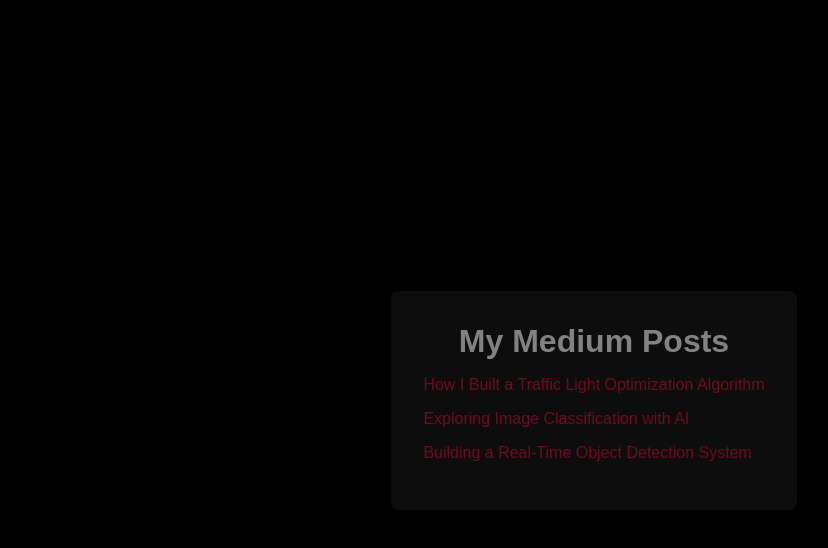
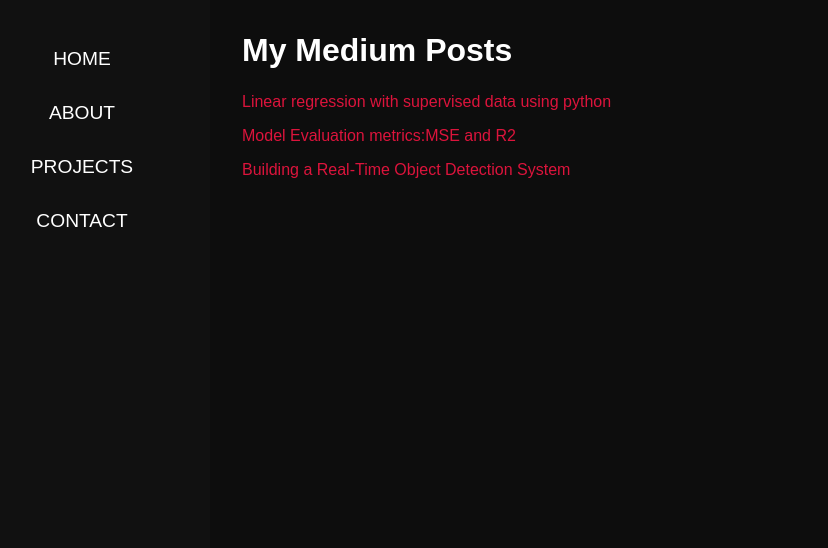
Before and after one commit to arshad3e/arshad3e.github.io, a plain HTML site: page blog.html in a window 1280 px wide. Shown: the whole page, without its empty margins (46-874 px from the left). Drawn offline with Linux system fonts and the light colour scheme.

Commit message:
Update blog.html

```diff
--- a/blog.html
+++ b/blog.html
@@ -3,7 +3,7 @@
 <head>
   <meta charset="UTF-8">
   <meta name="viewport" content="width=device-width, initial-scale=1.0">
-  <title>Blog - Medium Posts Showcase</title>
+  <title>Arshad's Blog</title>
   <style>
     * {
       margin: 0;
@@ -16,45 +16,49 @@
       color: white;
       font-family: 'Arial', sans-serif;
       overflow: hidden;
-      display: flex;
-      justify-content: center;
-      align-items: center;
       height: 100vh;
     }
 
     .animation-container {
-      position: relative;
+      position: fixed;
+      top: 0;
+      left: 0;
+      width: 100vw;
+      height: 100vh;
+      background: black;
       display: flex;
       justify-content: center;
       align-items: center;
-      background: linear-gradient(135deg, #111, #333);
-      width: 100vw;
-      height: 100vh;
-      overflow: hidden;
     }
 
     .letter {
-      font-size: 150px;
+      font-size: 200px;
       font-weight: bold;
       color: crimson;
-      text-shadow: 0 0 20px crimson;
-      animation: fadeInZoom 3s ease-in-out forwards;
+      animation: zoomEffect 3s forwards;
     }
 
-    @keyframes fadeInZoom {
+    @keyframes zoomEffect {
       0% {
-        opacity: 0;
-        transform: scale(0.1);
+        transform: scale(1);
+      }
+      50% {
+        transform: scale(5);
+        color: crimson;
+        opacity: 0.9;
       }
       100% {
-        opacity: 1;
-        transform: scale(1);
+        transform: scale(60) translateY(-10vh);
+        opacity: 0;
       }
     }
 
-    .blog-container {
+    .main-container {
       opacity: 0;
-      animation: fadeIn 3s ease-in 3s forwards;
+      display: flex;
+      flex-direction: row;
+      height: 100vh;
+      animation: fadeIn 2s ease-in 3s forwards;
     }
 
     @keyframes fadeIn {
@@ -66,15 +70,37 @@
       }
     }
 
-    .medium-posts {
+    .sidebar {
+      width: 20%;
+      background-color: #111;
+      display: flex;
+      flex-direction: column;
+      align-items: center;
+      padding-top: 2rem;
+    }
+
+    .sidebar a {
+      color: white;
+      text-decoration: none;
+      font-size: 1.2rem;
+      margin: 1rem 0;
+      text-transform: uppercase;
+    }
+
+    .sidebar a:hover {
+      color: crimson;
+    }
+
+    .content {
+      width: 80%;
       padding: 2rem;
-      background-color: rgba(255, 255, 255, 0.1);
-      border-radius: 8px;
+      background: rgba(255, 255, 255, 0.05);
     }
 
     h1 {
-      text-align: center;
+      text-align: left;
       font-size: 2rem;
+      margin-bottom: 1.5rem;
     }
 
     ul {
@@ -86,12 +112,12 @@
       margin: 1rem 0;
     }
 
-    a {
+    a.post-link {
       color: crimson;
       text-decoration: none;
     }
 
-    a:hover {
+    a.post-link:hover {
       text-decoration: underline;
     }
   </style>
@@ -100,13 +126,19 @@
   <div class="animation-container">
     <div class="letter">A</div>
   </div>
-  <div class="blog-container">
-    <div class="medium-posts">
+  <div class="main-container">
+    <div class="sidebar">
+      <a href="#">Home</a>
+      <a href="#">About</a>
+      <a href="#">Projects</a>
+      <a href="#">Contact</a>
+    </div>
+    <div class="content">
       <h1>My Medium Posts</h1>
       <ul>
-        <li><a href="#">How I Built a Traffic Light Optimization Algorithm</a></li>
-        <li><a href="#">Exploring Image Classification with AI</a></li>
-        <li><a href="#">Building a Real-Time Object Detection System</a></li>
+        <li><a class="post-link" href="https://medium.com/me/stats/post/32a83cd4daf1">Linear regression with supervised data using python</a></li>
+        <li><a class="post-link" href="https://medium.com/me/stats/post/79d7a6f67469">Model Evaluation metrics:MSE and R2</a></li>
+        <li><a class="post-link" href="#">Building a Real-Time Object Detection System</a></li>
       </ul>
     </div>
   </div>
@@ -114,7 +146,7 @@
     window.onload = function () {
       setTimeout(() => {
         document.querySelector('.animation-container').style.display = 'none';
-        document.querySelector('.blog-container').style.opacity = '1';
+        document.querySelector('.main-container').style.opacity = '1';
       }, 3000);
     };
   </script>
```
